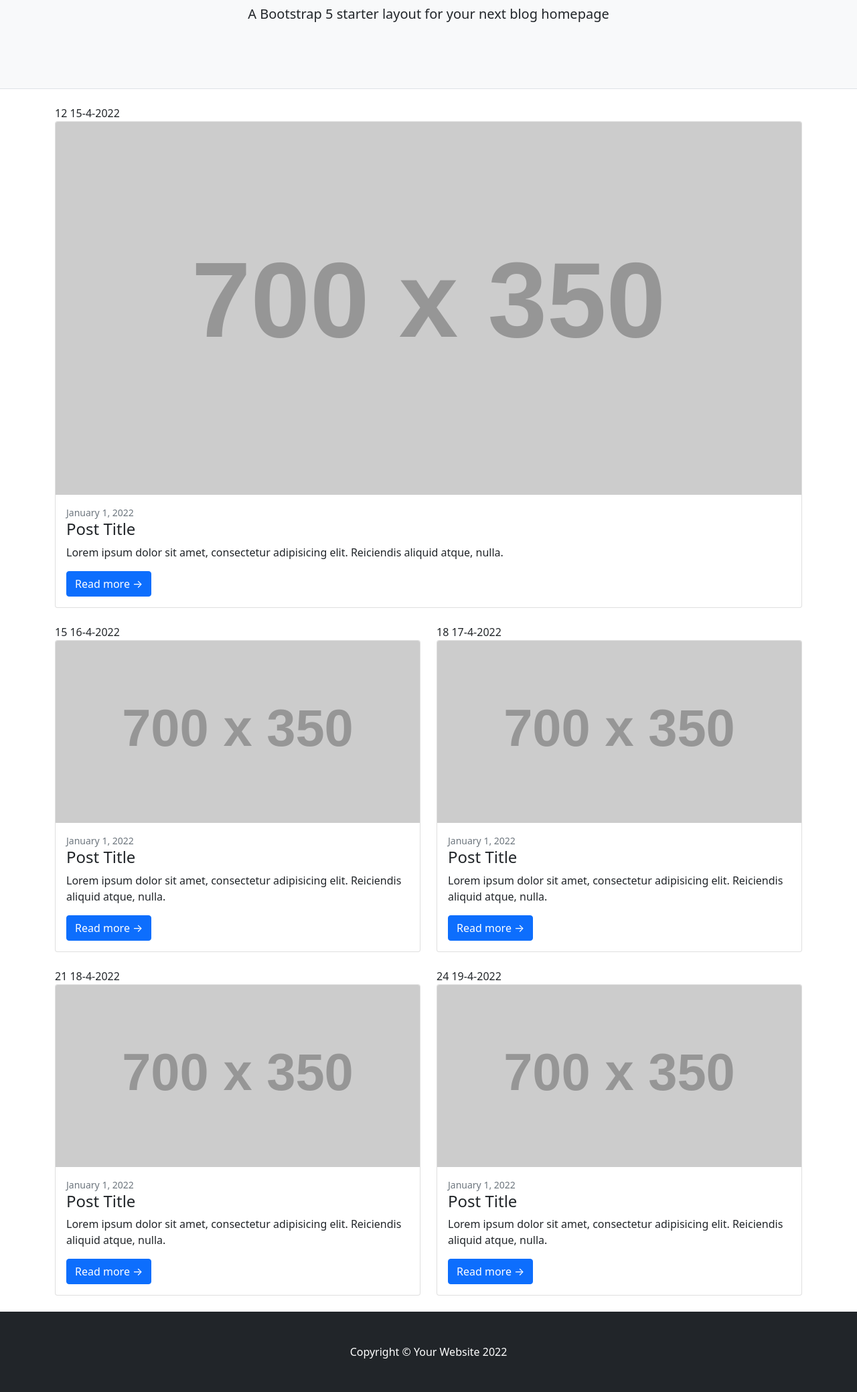
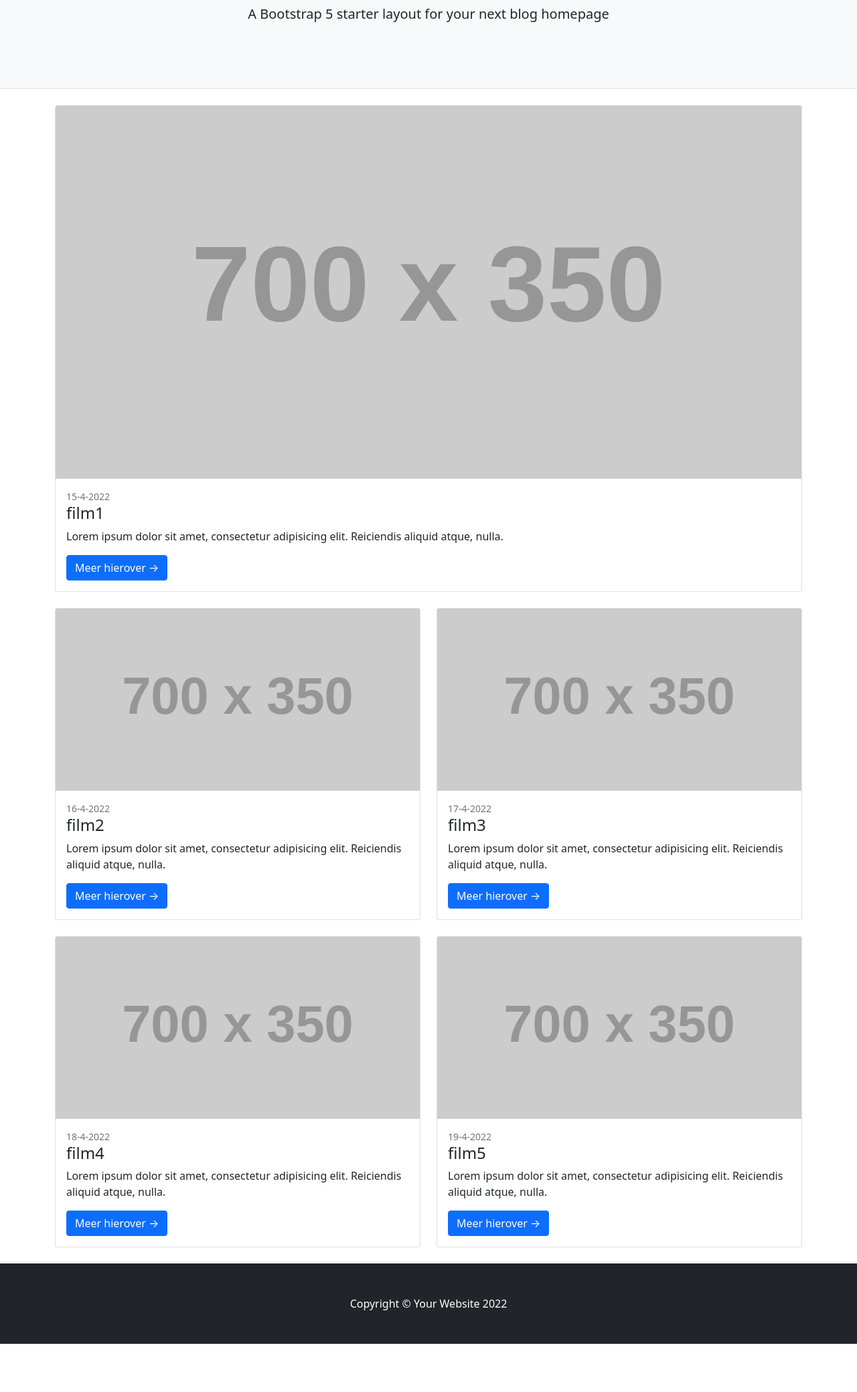
Before and after one commit to nicolaydammer/webtechnologie, a Flask app: page / in a window 1280 px wide. Shown: the part 202-2281 px from the top of the page at 67% size. After the commit the page ends 2209 px from the top, so only its background shows below. Run offline with Flask 2, Linux system fonts and the light colour scheme; grey boxes labelled with a size stand in for pictures from a placeholder-image service; some libraries are stand-ins or nearby versions.

Commit message:
Homepage

```diff
--- a/app/routes.py
+++ b/app/routes.py
@@ -10,24 +10,29 @@ def index():
         page="home",
         cards=[
             {
-                'id': '12',
-                'date': '15-4-2022'
+                'id': '1',
+                'date': '15-4-2022',
+                'title': 'film1'
             },
             {
-                'id': '15',
-                'date': '16-4-2022'
+                'id': '2',
+                'date': '16-4-2022',
+                'title': 'film2'
             },
             {
-                'id': '18',
-                'date': '17-4-2022'
+                'id': '3',
+                'date': '17-4-2022',
+                'title': 'film3'
             },
             {
-                'id': '21',
-                'date': '18-4-2022'
+                'id': '4',
+                'date': '18-4-2022',
+                'title': 'film4'
             },
             {
-                'id': '24',
-                'date': '19-4-2022'
+                'id': '5',
+                'date': '19-4-2022',
+                'title': 'film5'
             },
         ]
     )
--- a/app/templates/partials/card.html
+++ b/app/templates/partials/card.html
@@ -1,11 +1,9 @@
-{{ card.get('id') }}
-{{ card.get('date') }}
 <div class="card mb-4">
     <a href="#!"><img class="card-img-top" src="https://dummyimage.com/700x350/dee2e6/6c757d.jpg" alt="..."></a>
     <div class="card-body">
-        <div class="small text-muted">January 1, 2022</div>
-        <h2 class="card-title h4">Post Title</h2>
+        <div class="small text-muted">{{ card.get('date') }}</div>
+        <h2 class="card-title h4">{{ card.get('title') }}</h2>
         <p class="card-text">Lorem ipsum dolor sit amet, consectetur adipisicing elit. Reiciendis aliquid atque, nulla.</p>
-        <a class="btn btn-primary" href="#!">Read more →</a>
+        <a class="btn btn-primary" href="#!">Meer hierover →</a>
     </div>
 </div>
```
